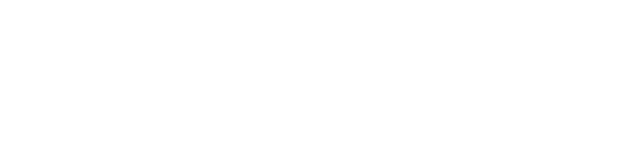
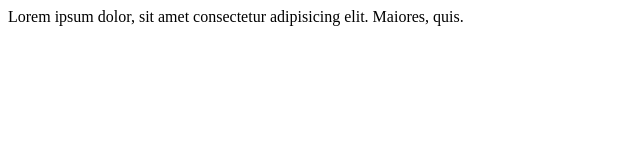
Before and after one commit to AG-codesDev/git-learn, a plain HTML site: page index.html in a window 1280 px wide. Shown: the whole page, without its empty margins (0-640 px from the left). Drawn offline with Linux system fonts and the light colour scheme.

Commit message:
add some text

```diff
--- a/index.html
+++ b/index.html
@@ -5,5 +5,10 @@
     <meta name="viewport" content="width=device-width, initial-scale=1.0" />
     <title>git website</title>
   </head>
-  <body></body>
+  <body>
+    <span
+      >Lorem ipsum dolor, sit amet consectetur adipisicing elit. Maiores,
+      quis.</span
+    >
+  </body>
 </html>
```
